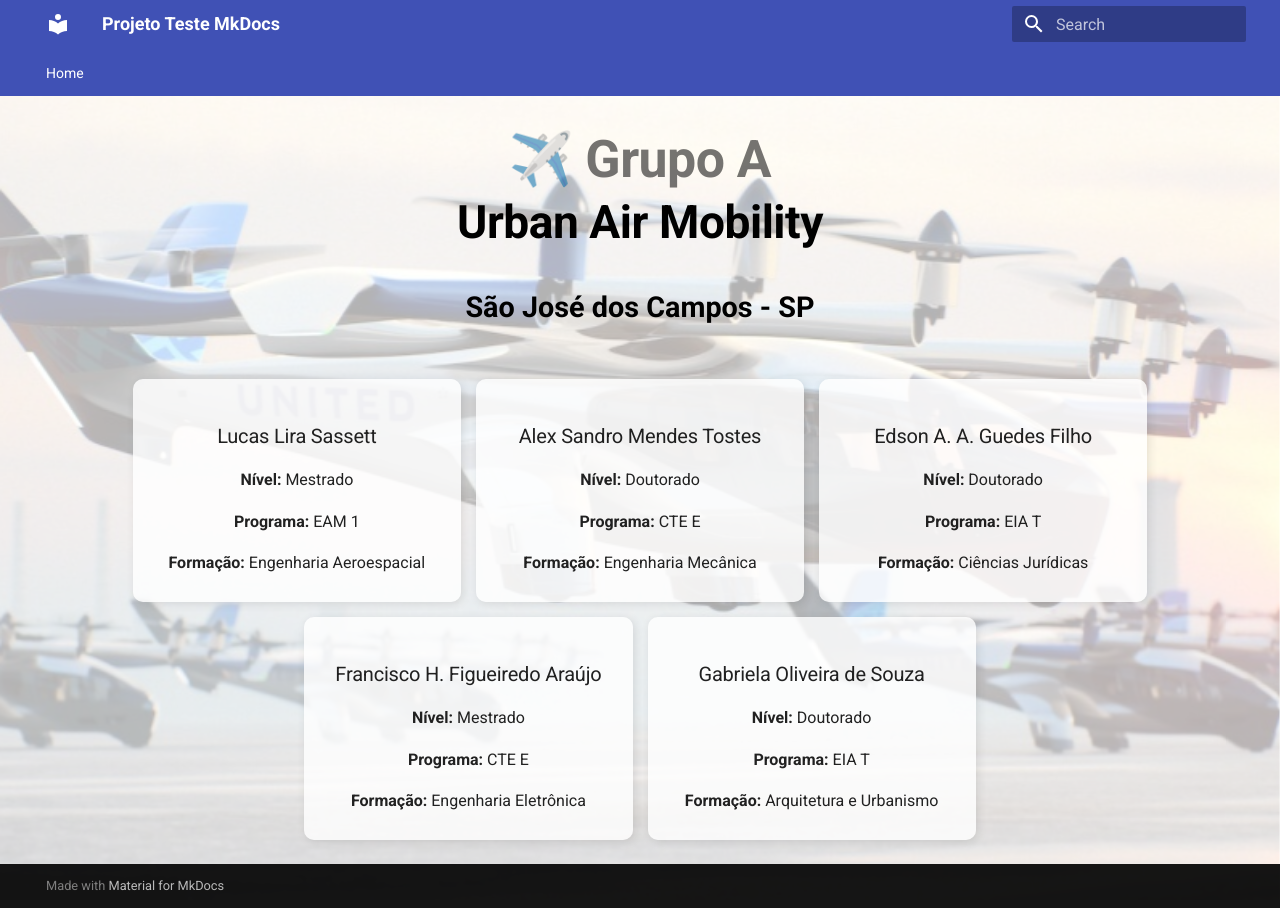
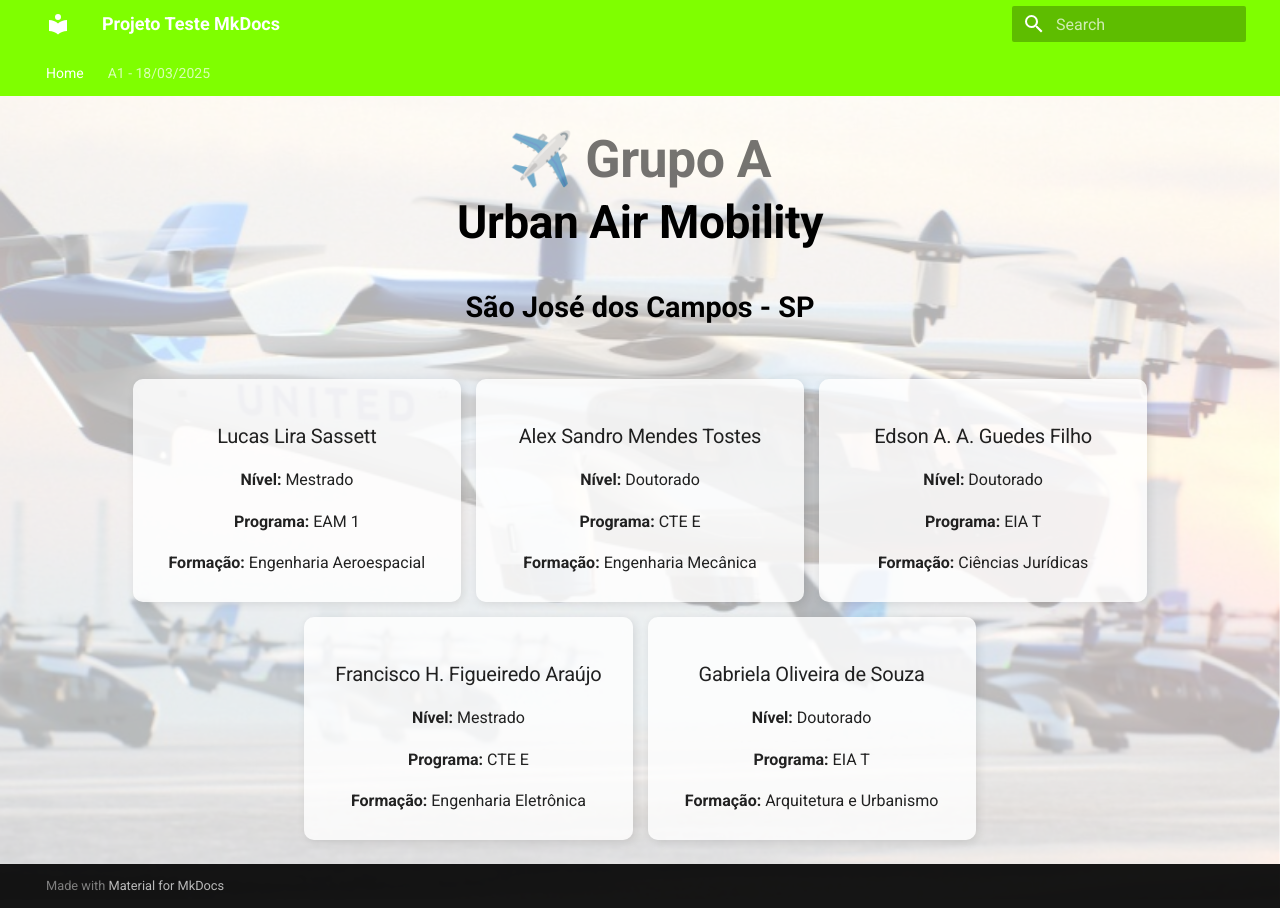
Before and after one commit to Lirucas/ProjetoTesteMkDocs, an MkDocs documentation site: the page built from docs/index.md, in a window 1280 px wide. Built offline with MkDocs 1.6.1 and Material for MkDocs 9.7.7, drawn with Linux system fonts in a browser that asks for light colours.

Commit message:
Adicionando custom.css para personalizar cores

```diff
--- a/mkdocs.yml
+++ b/mkdocs.yml
@@ -4,9 +4,10 @@ theme:
   name: material
   features:
     - navigation.tabs
-  palette:
-    primary: "#7CFC00"  # Barra de menus verde-limão
-    accent: "#FFFFFF"   # Botões brancos
+
+extra_css:
+  - assets/custom.css  # Aplica o CSS personalizado
 
 nav:
   - Home: index.md
+  - A1 - 18/03/2025: atv1.md
```
